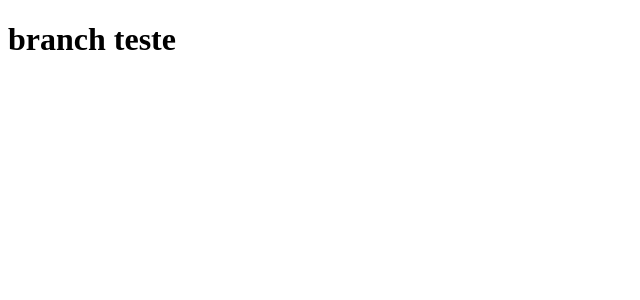
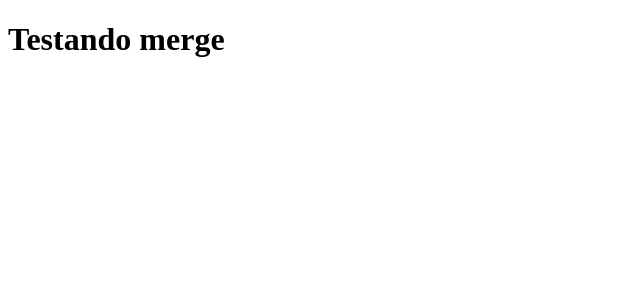
Before and after one commit to secarpuncisal/siscarp, an Angular app: page / in a window 1280 px wide. Shown: the top 300 px of the page, without its empty margins (0-640 px from the left). Built offline with nearby package versions, Linux system fonts and the light colour scheme.

Commit message:
testando merge

```diff
--- a/src/app/app.component.ts
+++ b/src/app/app.component.ts
@@ -6,5 +6,5 @@ import { Component } from '@angular/core';
   styleUrls: ['./app.component.css']
 })
 export class AppComponent {
-  title = 'branch teste';
+  title = 'Testando merge';
 }
```
